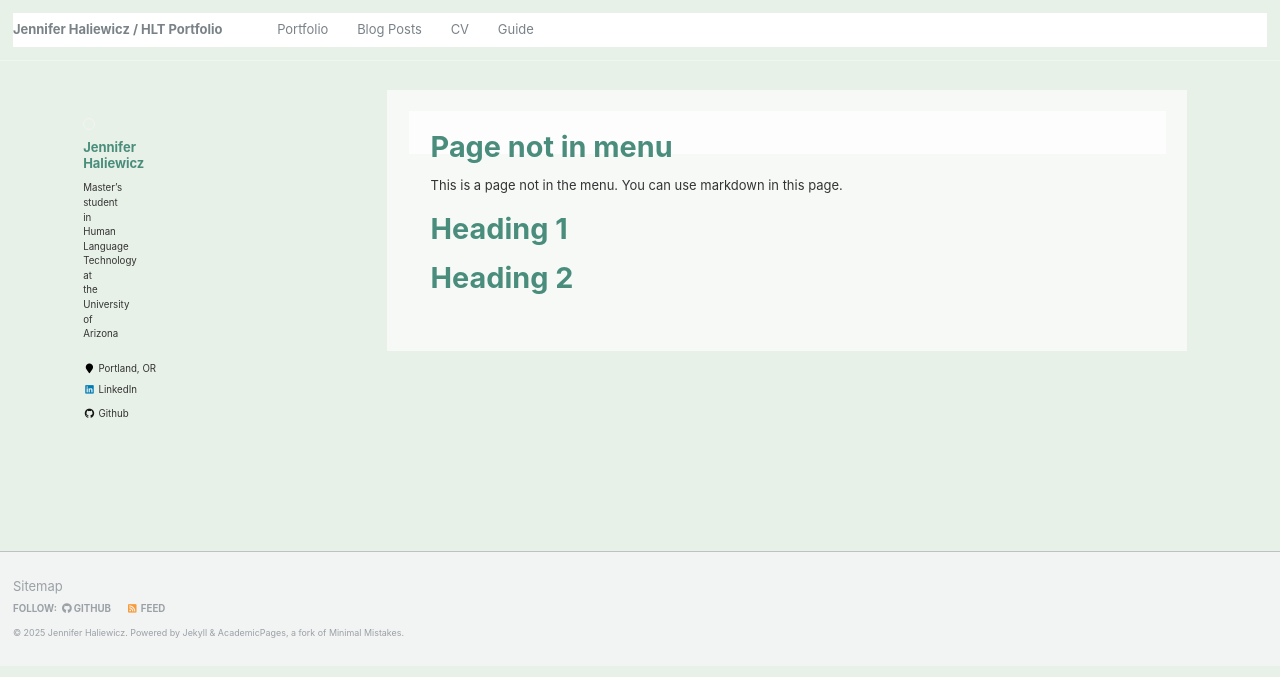
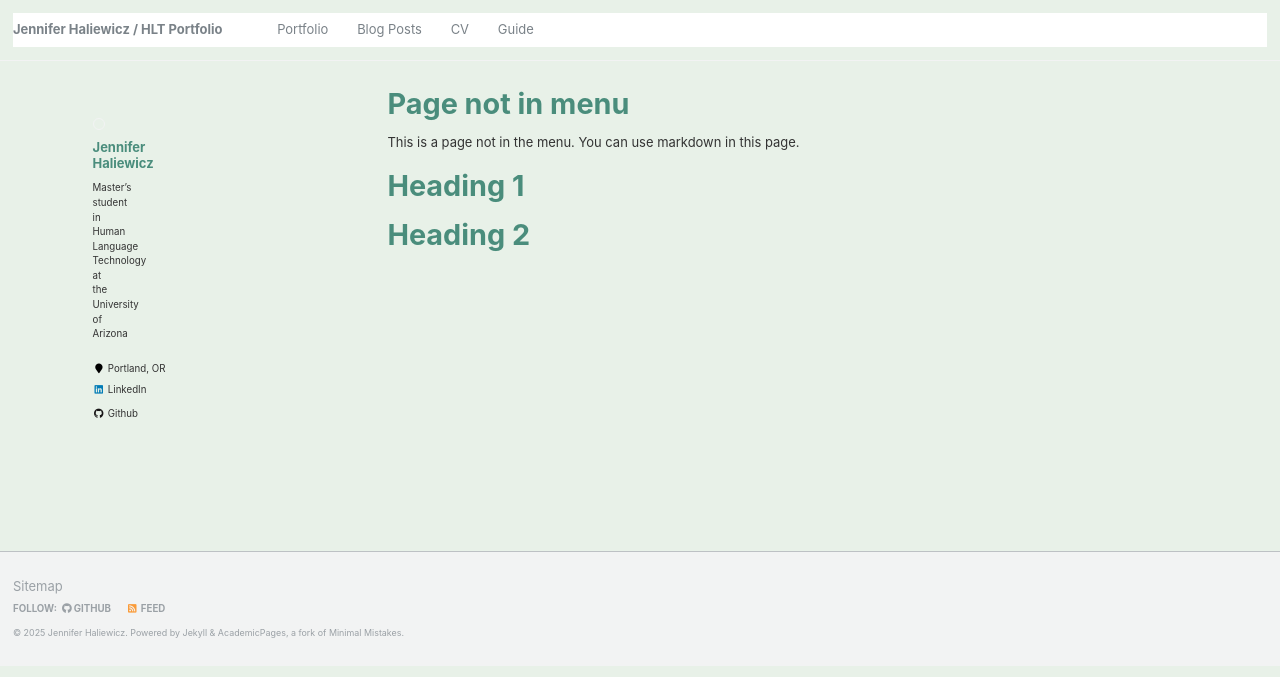
Before and after one commit to rofljen/HLTProfessionalsite, a Jekyll site: the page built from _pages/non-menu-page.md, in a window 1280 px wide. Shown: the top 677 px of the page. Built offline with Jekyll 4.4.1, drawn with Linux system fonts in a browser that asks for light colours.

Commit message:
omg please work

```diff
--- a/assets/css/custom.css
+++ b/assets/css/custom.css
@@ -40,35 +40,28 @@
     padding: 1rem;
   }
 
-/* Main content area */
+  /* Main content container */
   .page {
     flex: 1;
-  background-color: rgba(255, 255, 255, 0.6);
-  padding: 1.5rem;
-}
-.page-card {
-  background-color: rgba(255, 255, 255, 0.6);
-  padding: 1.5rem;
-  border-radius: 10px;
-  box-shadow: 0 1px 8px rgba(0, 0, 0, 0.05);
-  margin: 1.5rem auto;
+    padding: 0;
+    margin: 0;
+    background: transparent !important;
+    box-shadow: none !important;
+    max-width: 800px;
   }
 
-/* Remove unwanted nested styling */
+  /* Remove background from inner wrap */
   .page__inner-wrap,
   .wrapper,
   .site-wrapper {
     background: transparent !important;
     box-shadow: none !important;
     padding: 0 !important;
+    margin: 0 auto !important;
   }
 
-.page__content {
-  overflow: visible;
-  max-height: none;
-}
-
-/* Cards and blocks */
+  /* Actual card container */
+  .page-card,
   .site-summary,
   .professional-summary,
   .experience-item,
@@ -83,6 +76,13 @@
     line-height: 1.5;
     font-size: 1rem;
     max-width: 700px;
+  }
+
+  /* Page content area */
+  .page__content {
+    overflow: visible;
+    max-height: none;
+    padding: 0;
   }
 
   /* Typography */
@@ -113,6 +113,7 @@
     color: var(--dark-green);
   }
 
+  /* Inline content blocks */
   .contact-info,
   .post-contact,
   .summary-content,
@@ -146,5 +147,11 @@
 
     .page {
       max-width: 100%;
+      padding: 0;
+    }
+
+    .page-card,
+    .site-summary {
+      max-width: 100%;
     }
   }
```
Lines whose indentation alone changed are shown as unchanged.
